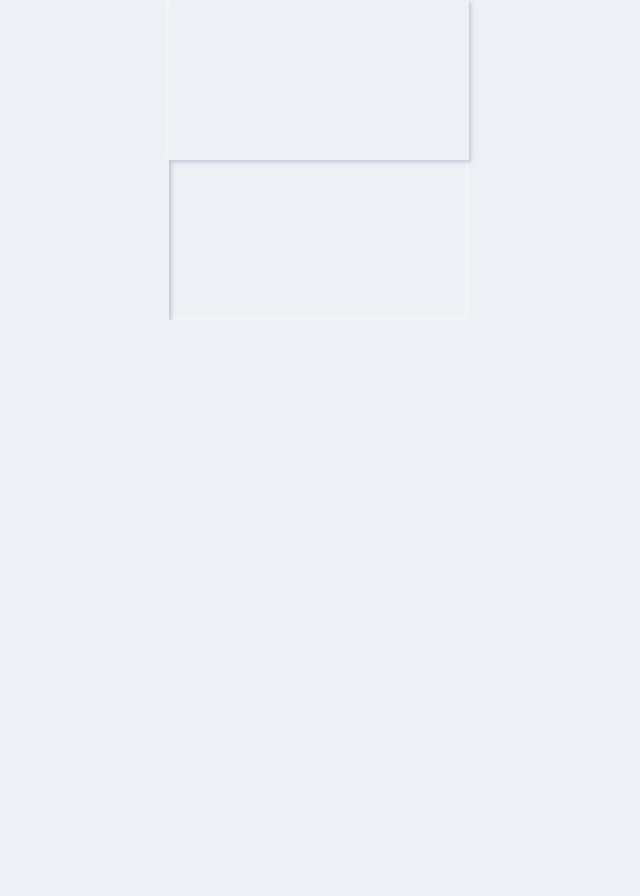
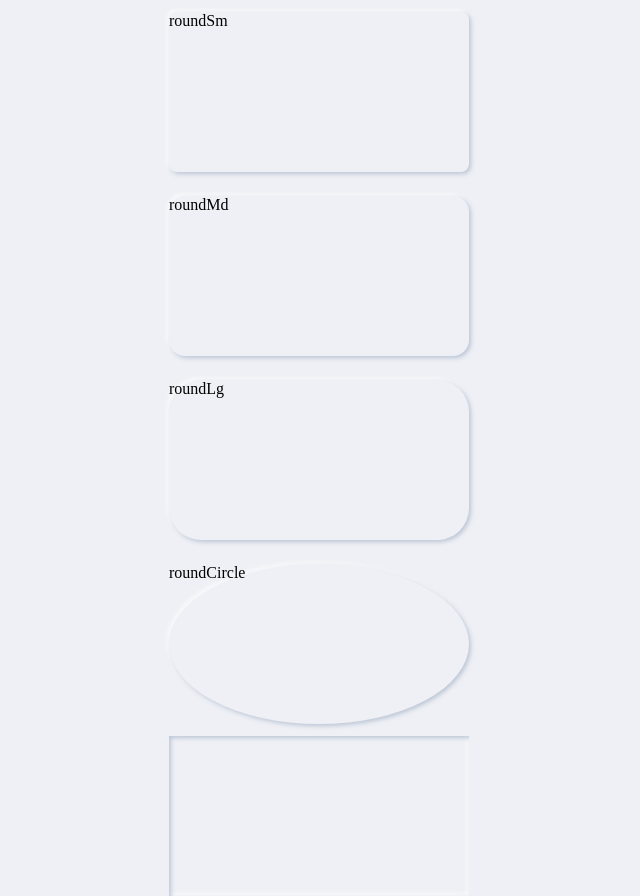
Before and after one commit to UMASHIBA1/neumorphism-ui-library, a React (Create React App) app: page / in a window 1280 px wide. Shown: the whole page, without its empty margins (321-961 px from the left). Before the commit the page ends 800 px from the top, so only its background shows below. Built offline with nearby package versions, Linux system fonts and the light colour scheme.

Commit message:
add: border-radiusに関するcssPropsを定義

```diff
--- a/src/Home.tsx
+++ b/src/Home.tsx
@@ -1,5 +1,6 @@
 import React from "react";
 import styled from "styled-components";
+import { radiusCircle, radiusLg, radiusMd, radiusSm } from "./cssProps/radius";
 import InsetBox from "./examples/InsetBox";
 import NormalBox from "./examples/NormalBox";
 
@@ -12,7 +13,10 @@ const Wrapper = styled.div`
 const Home = () => {
   return (
     <Wrapper>
-      <NormalBox />
+      <NormalBox cssProps={radiusSm}>roundSm</NormalBox>
+      <NormalBox cssProps={radiusMd}>roundMd</NormalBox>
+      <NormalBox cssProps={radiusLg}>roundLg</NormalBox>
+      <NormalBox cssProps={radiusCircle}>roundCircle</NormalBox>
       <InsetBox />
     </Wrapper>
   );
--- /dev/null
+++ b/src/cssProps/radius.ts
@@ -0,0 +1,17 @@
+import { css } from "styled-components";
+
+export const radiusSm = css`
+  border-radius: 8px;
+`;
+
+export const radiusMd = css`
+  border-radius: 16px;
+`;
+
+export const radiusLg = css`
+  border-radius: 32px;
+`;
+
+export const radiusCircle = css`
+  border-radius: 50%;
+`;
--- a/src/examples/NormalBox.tsx
+++ b/src/examples/NormalBox.tsx
@@ -1,15 +1,24 @@
-import React from "react";
-import styled from "styled-components";
+import React, { ReactNode } from "react";
+import styled, { FlattenSimpleInterpolation } from "styled-components";
 import { background } from "../cssProps/background";
 import { normalShadow } from "../cssProps/shadow";
 
-const Wrapper = styled.div`
+interface Props {
+  cssProps?: string | FlattenSimpleInterpolation;
+  children?: ReactNode;
+}
+
+const Wrapper = styled.div<Props>`
   width: 300px;
   height: 160px;
+  margin: 12px;
   ${normalShadow(2)}
   ${background}
+  ${({ cssProps }) => cssProps}
 `;
 
-const NormalBox: React.FC = () => <Wrapper></Wrapper>;
+const NormalBox: React.FC<Props> = ({ cssProps, children }) => (
+  <Wrapper cssProps={cssProps}>{children}</Wrapper>
+);
 
 export default NormalBox;
```
